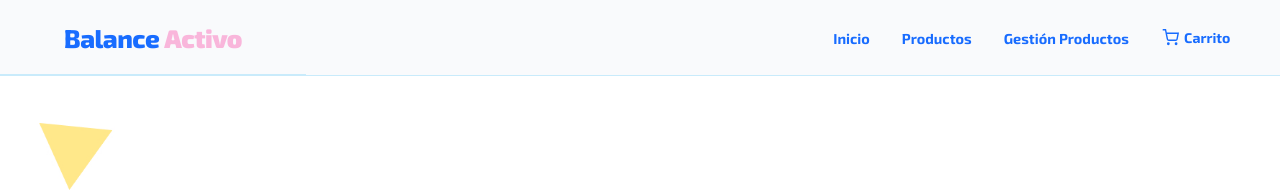
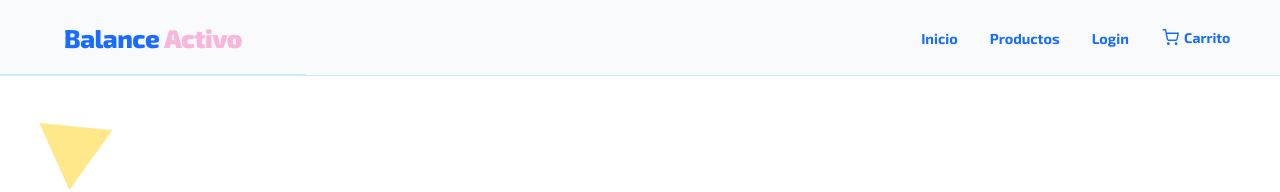
Before and after one commit to micamzz/BalanceActivo, a React (Vite) app: page / in a window 1280 px wide. Shown: the top 192 px of the page. Built offline with nearby package versions, Linux system fonts and the light colour scheme; no server answers.

Commit message:
Se agrega el registro en la app y al nav

```diff
--- a/src/App.jsx
+++ b/src/App.jsx
@@ -5,10 +5,14 @@ import ProductosPage from './pages/ProductosPage.jsx'
 import ItemDetalle from './components/Productos/ItemDetalle/ItemDetalle.jsx'
 import CarritoPage from './pages/CarritoPage.jsx'
 import { CartProvider } from './context/CartContext.jsx'
+import { AuthProvider } from './context/AuthContext.jsx'
 import Gestion from './components/GestionProductos/GestionProductos.jsx'
+import Login from './components/Login/Login.jsx'
+import Registro from './components/Registro/Registro.jsx'
 
 function App() {
   return (
+    <AuthProvider>
       <CartProvider>
         <Layout>
           <Routes>
@@ -17,9 +21,12 @@ function App() {
             <Route path="/producto/:id" element={<ItemDetalle />} />
             <Route path="/carrito" element={<CarritoPage />} />
             <Route path="/gestion" element={<Gestion />} />
+            <Route path="/login" element={<Login />} />
+            <Route path="/registro" element={<Registro />} />
           </Routes>
         </Layout>
       </CartProvider>
+    </AuthProvider>
   )
 }
 
--- a/src/components/layout/nav/Nav.jsx
+++ b/src/components/layout/nav/Nav.jsx
@@ -1,9 +1,11 @@
 import { NavLink, Link } from 'react-router-dom';
 import { useCart } from '../../../context/CartContext';
+import { useAuth } from '../../../context/AuthContext';
 import styles from './Nav.module.css';
 
 const Nav = () => {
   const { totalItems } = useCart();
+  const { user, logout } = useAuth();
 
   return (
     <nav className={styles.nav}>
@@ -30,6 +32,8 @@ const Nav = () => {
             Productos
           </NavLink>
         </li>
+
+        {user && user.rol === 'admin' && (
           <li>
             <NavLink
               to="/gestion"
@@ -37,9 +41,32 @@ const Nav = () => {
                 isActive ? `${styles.navLink} ${styles.navLinkActive}` : styles.navLink
               }
             >
-            Gestión Productos
+              Gestión
             </NavLink>
           </li>
+        )}
+
+        {user ? (
+          <>
+            <li className={styles.navLink}>¡Hola, {user.email}!</li>
+            <li>
+              <button onClick={logout} className={styles.btnLogout}>
+                Cerrar Sesión
+              </button>
+            </li>
+          </>
+        ) : (
+          <li>
+            <NavLink
+              to="/login"
+              className={({ isActive }) =>
+                isActive ? `${styles.navLink} ${styles.navLinkActive}` : styles.navLink
+              }
+            >
+              Login
+            </NavLink>
+          </li>
+        )}
       </ul>
 
       <Link to="/carrito" className={styles.cartBtn} aria-label="Ver carrito">
--- a/src/components/layout/nav/Nav.module.css
+++ b/src/components/layout/nav/Nav.module.css
@@ -42,6 +42,23 @@
   height: 1.2em;
 }
 
+/* LOGOUT */
+.btnLogout {
+  background: transparent;
+  border: none;
+  color: #186CFF;
+  font-size: 0.9rem;
+  font-weight: 700;
+  padding: 0.45rem 1rem;
+  cursor: pointer;
+  font-family: inherit;
+}
+
+.btnLogout:hover {
+  border-bottom: 2px solid #186CFF;
+  border-top: 2px solid transparent;
+}
+
 /* Responsive */
 @media (max-width: 480px) {
   .nav {
```
Lines whose indentation alone changed are shown as unchanged.
